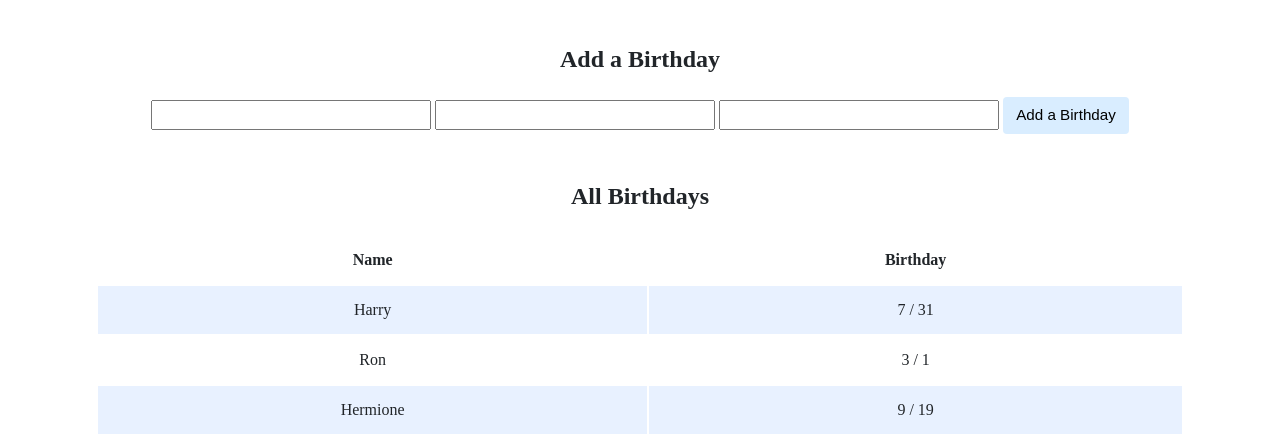
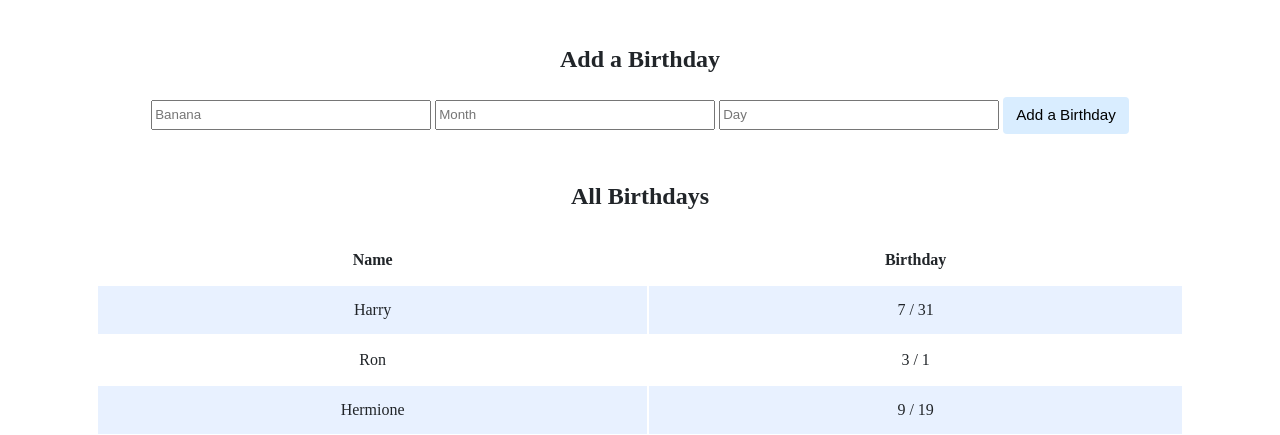
Before and after one commit to yeye11117/CS50-Codes, a Flask app: page / in a window 1280 px wide. Shown: the part 219-654 px from the top of the page. Run offline with Flask 2, Linux system fonts and the light colour scheme; data comes from the database, SQL or seed files in the repository; some libraries are stand-ins or nearby versions.

Commit message:
Fri, Nov 4, 2022, 12:02 AM +00:00

```diff
--- a/birthdays/templates/index.html
+++ b/birthdays/templates/index.html
@@ -16,9 +16,9 @@
                 <h2>Add a Birthday</h2>
                 <!-- TODO: Create a form for users to submit a name, a month, and a day -->
                 <form action="/" method="post">
-                    <input type="text" palceholder="Banana" name="name">
-                    <input type="text" palceholder="Month" name="month">
-                    <input type="text" palceholder="Day" name="day">
+                    <input type="text" placeholder="Banana" name="name">
+                    <input type="text" placeholder="Month" name="month">
+                    <input type="text" placeholder="Day" name="day">
                     <input type="Submit" value="Add a Birthday">
                 </form>
 
```
